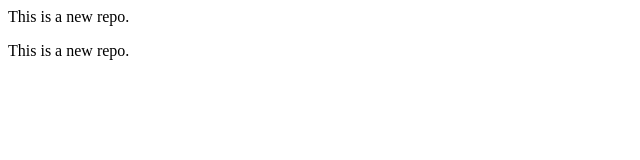
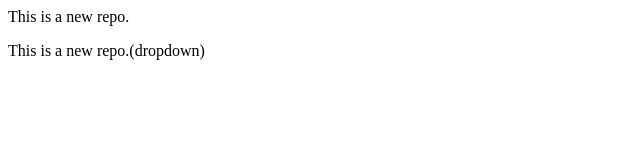
Before and after one commit to saishyam234/localrepo, a plain HTML site: page index.html in a window 1280 px wide. Shown: the full height of the page, 0-640 px from the left. Drawn offline with Linux system fonts and the light colour scheme.

```diff
--- a/index.html
+++ b/index.html
@@ -1,2 +1,2 @@
 <p>This is a new repo.</p>
-<p>This is a new repo.</p>
+<p>This is a new repo.(dropdown)</p>
```
